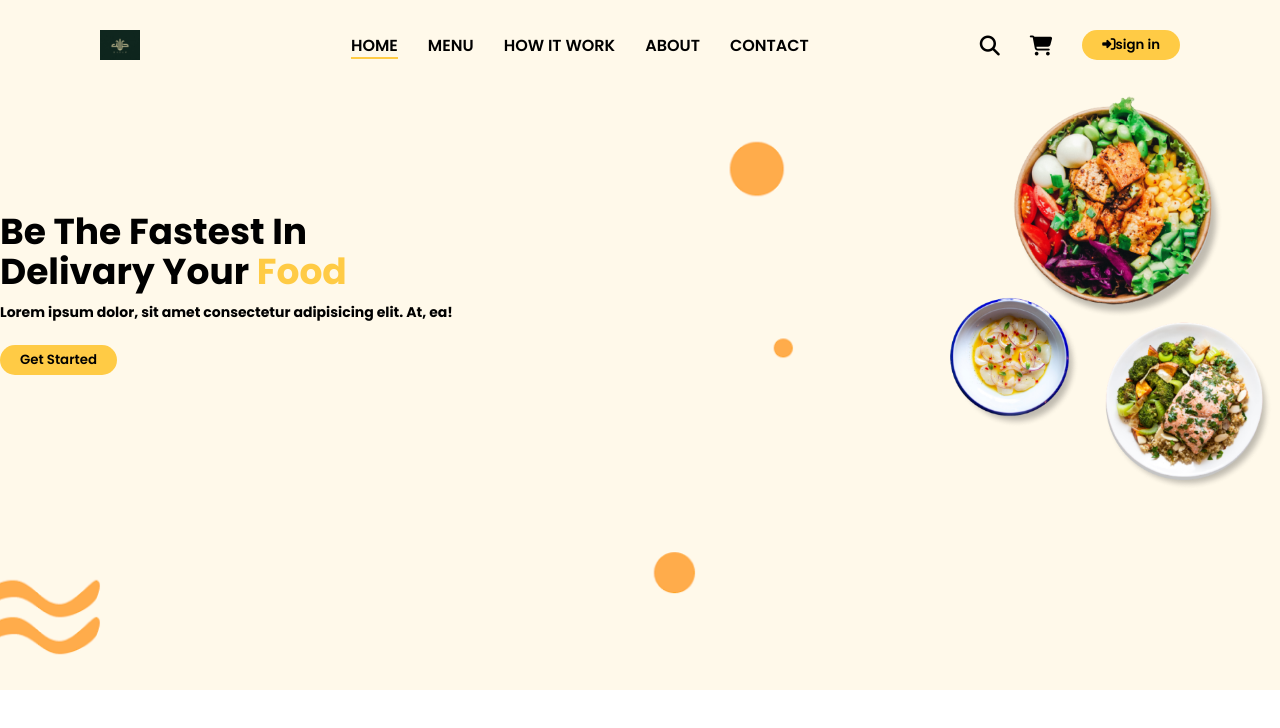
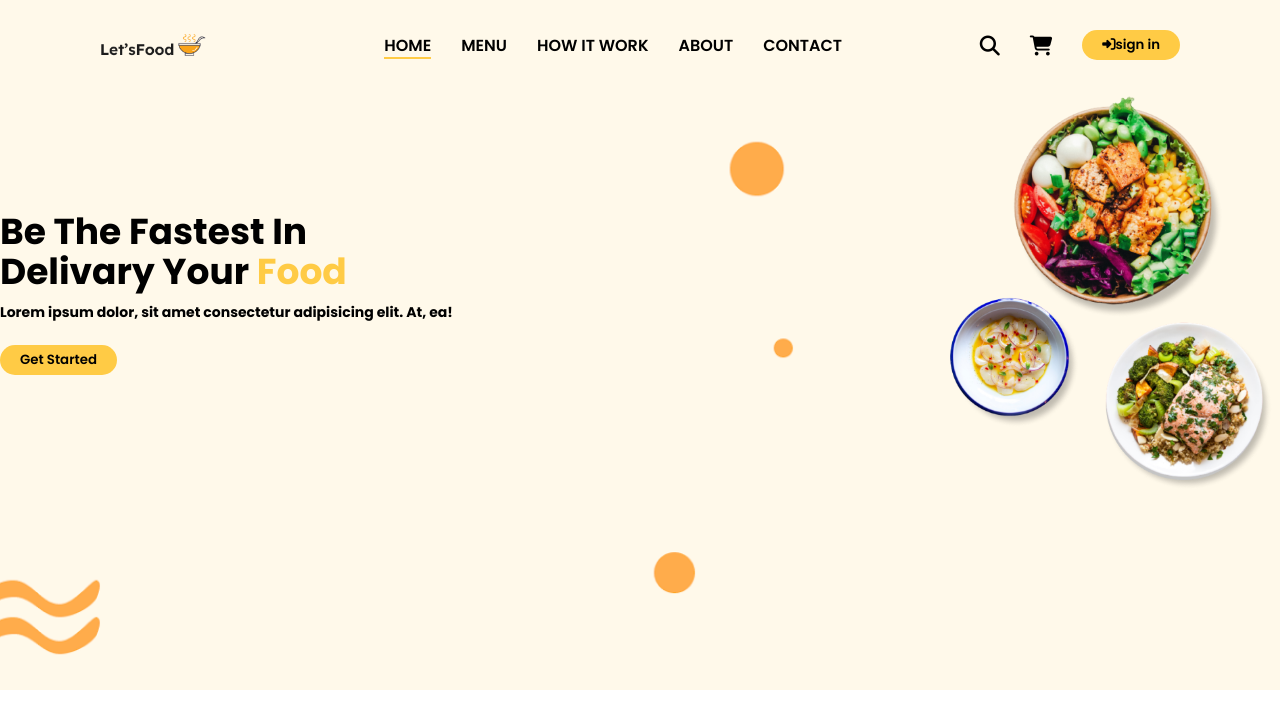
Before and after one commit to Hasan7584/first-desing, a plain HTML site: page index.html in a window 1280 px wide. Drawn offline with Linux system fonts and the light colour scheme.

Commit message:
first commit

```diff
--- a/index.html
+++ b/index.html
@@ -17,7 +17,7 @@
 
         <header class="top">
             <nav class="toimom">
-                <img height="30" src="./image/e78d970fff9361c9fa37afeae33fdd77.jpg" alt="">
+                <img height="30" src="./image/logo.png" alt="">
                 <ul class="hasan">
                     <li><a style="border-bottom: 2px solid #ffcb45;" href="">HOME</a></li>
                     <li><a href="">MENU</a></li>
```
Also changed, not shown: image/logo.png (added).
